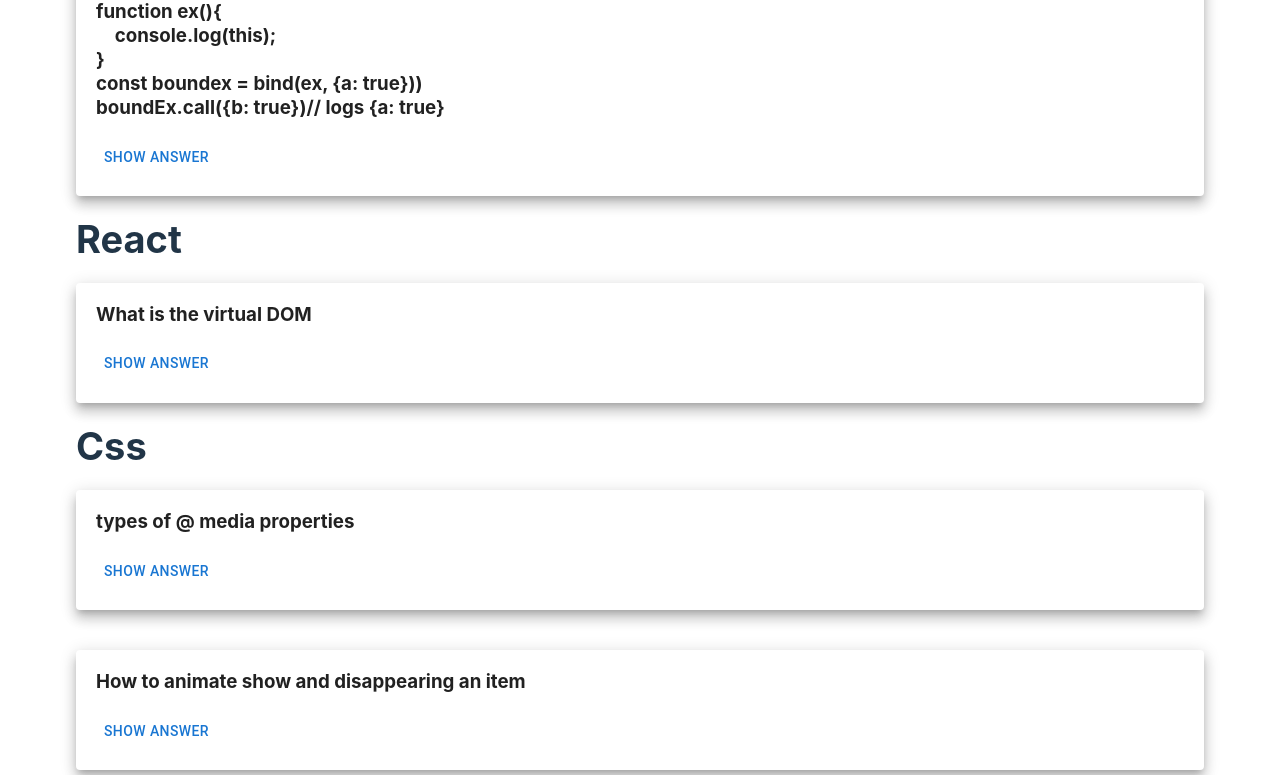
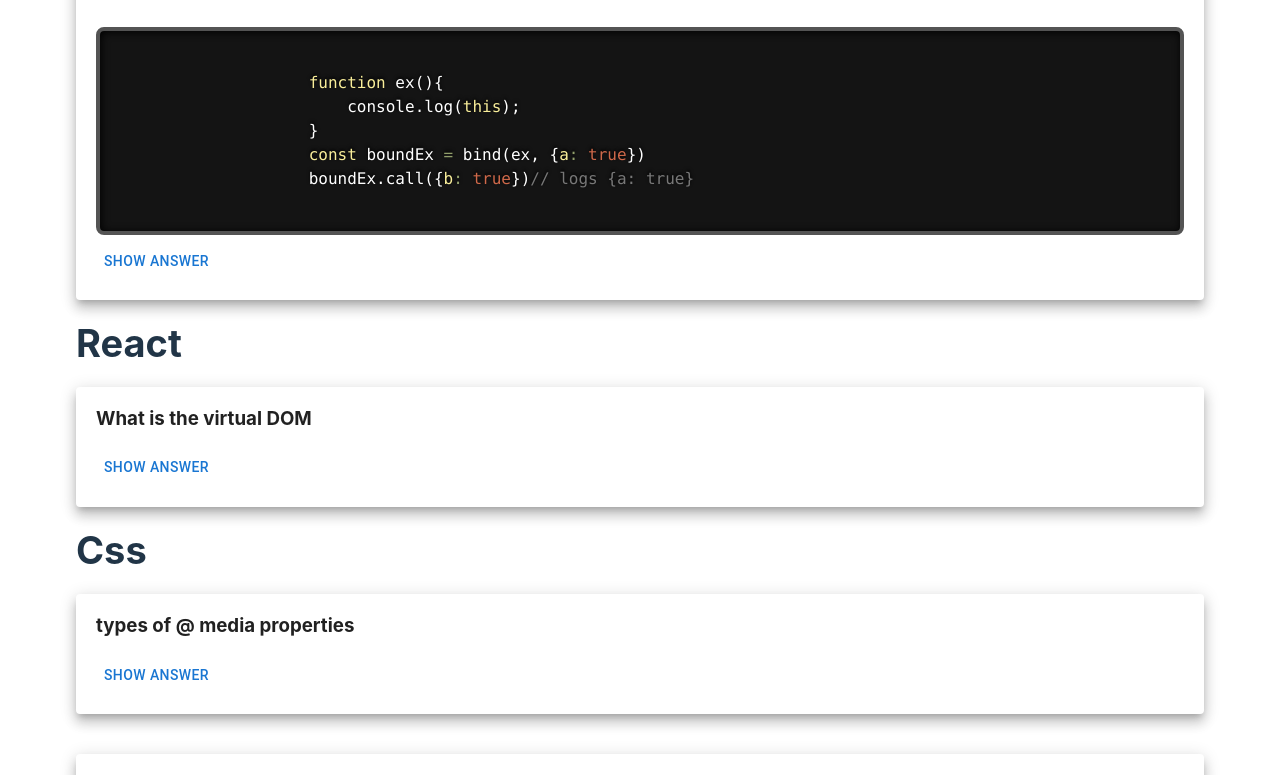
Before and after one commit to jacobsilverman/interview-training, a React (Vite) app: page / in a window 1280 px wide. Shown: the part 600-1375 px from the top of the page. Built offline with nearby package versions, Linux system fonts and the light colour scheme.

Commit message:
allowing code block styling

```diff
--- a/package.json
+++ b/package.json
@@ -13,7 +13,8 @@
     "@emotion/styled": "^11.10.5",
     "@mui/material": "^5.10.14",
     "react": "^18.2.0",
-    "react-dom": "^18.2.0"
+    "react-dom": "^18.2.0",
+    "react-syntax-highlighter": "^15.5.0"
   },
   "devDependencies": {
     "@types/react": "^18.0.22",
--- a/src/App.jsx
+++ b/src/App.jsx
@@ -20,6 +20,7 @@ function App() {
       return {
         ...current,
         [topic]: {
+          ...current[topic],
           [key]: !current[topic][key]
         }
       }
@@ -32,7 +33,7 @@ function App() {
       return (
         <Paper className="paper-element" elevation={9} key={topic+innerKey}>
           <div>
-            <h3>{value.question()}</h3>
+            <div>{value.question()}</div>
             <Button onClick={() => showAnswer(topic, innerKey)}>{(!show[topic][innerKey]) ? 'show answer' : 'hide answer'}</Button>
           </div>
 
--- a/src/Constants/Questions.css
+++ b/src/Constants/Questions.css
@@ -2,12 +2,3 @@
     background: lightblue;
     color: blue;
 }
-
-.question1 {
-    display: flex;
-    align-items: center;
-}
-
-.question1>span {
-    margin-right: 10px;
-}
--- a/src/Constants/Questions.jsx
+++ b/src/Constants/Questions.jsx
@@ -1,4 +1,6 @@
 import "./Questions.css";
+import { Prism as SyntaxHighlighter } from 'react-syntax-highlighter';
+import { twilight } from 'react-syntax-highlighter/dist/esm/styles/prism';
 
 const highlight = (s) => {
     return (<span className="highlight">{s}</span>);
@@ -9,63 +11,84 @@ export const questions = {
         0: {
             "question": function() {
                 return (
-                    <div className="question1">
-                        <span>difference between <span className="highlight">async</span> and <span className="highlight">defer</span> in the <span className="highlight">&lt;script&gt;</span> tag and if none are used</span>
-                    </div>
+                    <h3>difference between <span className="highlight">async</span> and <span className="highlight">defer</span> in the <span className="highlight">&lt;script&gt;</span> tag and if none are used</h3>
                 )
             },
             "answer": function() {
-                const part1 = `<script src='file.js'></script>`
-                const part2 = `<script src='file.js' defer></script>`;
-                const part3 = `<script src='file.js' async></script>`;
+                const codeBlock = `
+                    <script src='file.js'></script>
+                    <script src='file.js' defer></script>
+                    <script src='file.js' async></script>
+                `;
+
                 return (
                     <>
-                        <div><b>1.</b> none: excuted synschronously, neither can be used inline, need src. {part1}</div>
-                        <div><b>2.</b> defer: downloads the script while the document is stilling parsing, but waits till it finishes parsing before executing it. Scripts rely on eachother use DOMContentLoaded event listener is the same. {part2}</div>
-                        <div><b>3.</b> async: downloads the script during parsing the doc but will pause the parser to execute the script before it finishes parsing. Doesn't neccessarily execute in order. Use if scripts are independent of eachother. {part3}</div>
+                        <div><b>1.</b> none: excuted synschronously, neither can be used inline, need src.</div>
+                        <div><b>2.</b> defer: downloads the script while the document is stilling parsing, but waits till it finishes parsing before executing it. Scripts rely on eachother use DOMContentLoaded event listener is the same.</div>
+                        <div><b>3.</b> async: downloads the script during parsing the doc but will pause the parser to execute the script before it finishes parsing. Doesn't neccessarily execute in order. Use if scripts are independent of eachother.</div>
+                        <SyntaxHighlighter language="html" style={twilight}>
+                            {codeBlock}
+                        </SyntaxHighlighter>
                     </>
                 );
             }
         },
         1: {
             "question": function() {
-                return (<div>describe {highlight(".bind()")} and how to use</div>);
+                return (<h3>describe {highlight(".bind()")} and how to use</h3>);
             },
             "answer": function() {
+                const codeBlock = `
+                    var a = function(){}.bind(1);// works
+                    var a = a.bind(1);// works
+                    function a(){}.bind(1)// doesn't work
+                    a().bind(1);// doesn't work
+                `;
+
                 return (
                     <>
                         <div>Has to be used when we define a function expression, and not when we call it. Also doesn't work with function declarations.</div>
-                        <div><b>var a = function()&#123; &#125;.bind(1);{highlight("// works")}</b></div>
-                        <div><b>var a = a.bind(1);{highlight("// works")}</b></div>
-                        <div><b>function a()&#123; &#125;.bind(1);{highlight("// doesn't works")}</b></div>
-                        <div><b>a().bind(1);{highlight("// doesn't works")}</b></div>
-
+                        <SyntaxHighlighter language="javascript" style={twilight}>
+                            {codeBlock}
+                        </SyntaxHighlighter>
                     </>
                 );
             }
         },
         2: {
             "question": function() {
+                const codeBlock = `
+                    function ex(){
+                        console.log(this);
+                    }
+                    const boundEx = bind(ex, {a: true})
+                    boundEx.call({b: true})// logs {a: true}
+                `;
+
                 return (
                     <>
-                        <div>Create a standalone function bind that is functionally equivalent to the method Function.prototype.bind</div>
+                        <h3>Create a standalone function bind that is functionally equivalent to the method Function.prototype.bind</h3>
                         <br></br>
-                        <div>function ex()&#123;</div>
-                        <div>&emsp;console.log(this);</div>
-                        <div>&#125;</div>
-                        <div>const boundex = bind(ex, &#123;a: true&#125;))</div>
-                        <div>boundEx.call(&#123;b: true&#125;)// logs &#123;a: true&#125;</div>
+                        <SyntaxHighlighter language="javascript" style={twilight}>
+                            {codeBlock}
+                        </SyntaxHighlighter>
                     </>
                 );
             },
             "answer": function() {
+                const codeBlock = `
+                    var a = function(){}.bind(1);//works
+                    var a = a.bind(1);// works
+                    function a(){}.bind(1);// doesn't work
+                    a().bind(1);// doesn't work
+                `;
+
                 return (
                     <>
                         <div>Has to be used when we define a function expression, and not when we call it. Also doesn't work with function declarations.</div>
-                        <div><b>var a = function()&#123; &#125;.bind(1);{highlight("// works")}</b></div>
-                        <div><b>var a = a.bind(1);{highlight("// works")}</b></div>
-                        <div><b>function a()&#123; &#125;.bind(1);{highlight("// doesn't works")}</b></div>
-                        <div><b>a().bind(1);{highlight("// doesn't works")}</b></div>
+                        <SyntaxHighlighter language="javascript" style={twilight}>
+                            {codeBlock}
+                        </SyntaxHighlighter>
                     </>
                 );
             }
@@ -74,7 +97,7 @@ export const questions = {
     "React": {
         0: {
             "question": function() {
-                return (<div>What is the virtual DOM</div>)
+                return (<h3>What is the virtual DOM</h3>)
             },
             "answer":  function() {
                 return (<div>not the DOM</div>);
@@ -84,7 +107,7 @@ export const questions = {
     "Css": {
         0: {
             "question": function() {
-                return (<div>types of @ media properties</div>)
+                return (<h3>types of @ media properties</h3>)
             },
             "answer": function() {
                 const example = `<link rel="stylesheet" media="screen and (max-width: 600px)`;
@@ -101,22 +124,26 @@ export const questions = {
         },
         1: {
             "question": function() {
-                return (<div>How to animate show and disappearing an item</div>);
+                return (<h3>How to animate show and disappearing an item</h3>);
             },
             "answer": function() {
+                const codeBlock = `
+                    .show{
+                        visibility: visible;
+                        opacity: 1;
+                        transition: opacity 3s, visibility 3s;
+                    }
+                    .hide {
+                        visibility: hidden;
+                        opacity: 0;
+                        transition: opacity 3s, visibility 3s;
+                    }
+                `;
+
                 return (
-                    <>
-                        <div><b>.show</b> &#123;</div>
-                        <div>&emsp;visibility: visible;</div>
-                        <div>&emsp;opacity: 1;</div>
-                        <div>&emsp;transition: opacity 3s, visibility 3s;</div>
-                        <div>&#125;</div>
-                        <div><b>.hide</b> &#123;</div>
-                        <div>&emsp;visibility: hidden;</div>
-                        <div>&emsp;opacity: 0;</div>
-                        <div>&emsp;transition: opacity 3s, visibility 3s;</div>
-                        <div>&#125;</div>
-                    </>
+                    <SyntaxHighlighter language="css" style={twilight}>
+                        {codeBlock}
+                    </SyntaxHighlighter>
                 );
             }
         }
@@ -124,7 +151,7 @@ export const questions = {
     "Html": {
         0: {
             "question": function() {
-                return (<div>describe and element</div>)
+                return (<h3>describe and element</h3>)
             },
             "answer": function() {
                 return (<div>HTML</div>);
@@ -134,7 +161,7 @@ export const questions = {
     "Network": {
         0: {
             "question": function() {
-                return (<div>What is CORS</div>);
+                return (<h3>What is CORS</h3>);
             },
             "answer": function() {
                 return (
```
Also changed, not shown: 1 other file (tests, documents, lock files or other folders).
